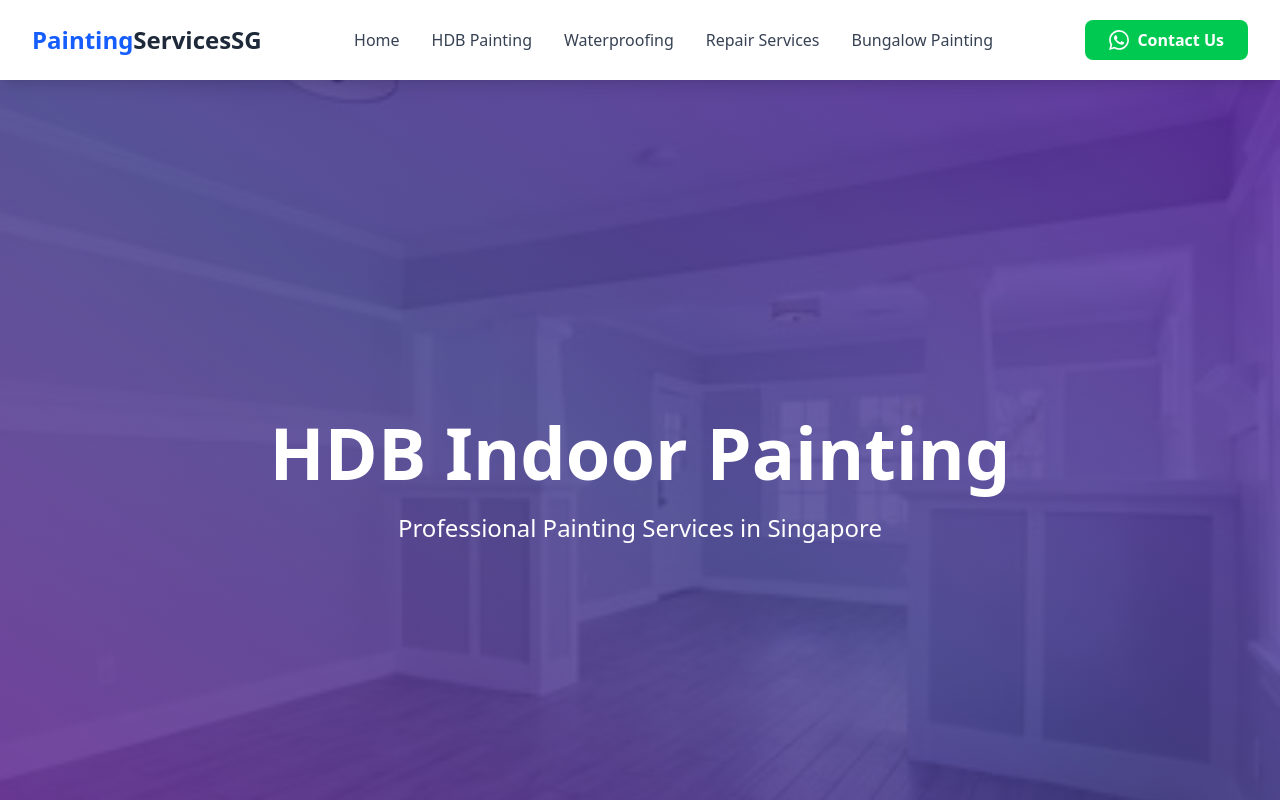
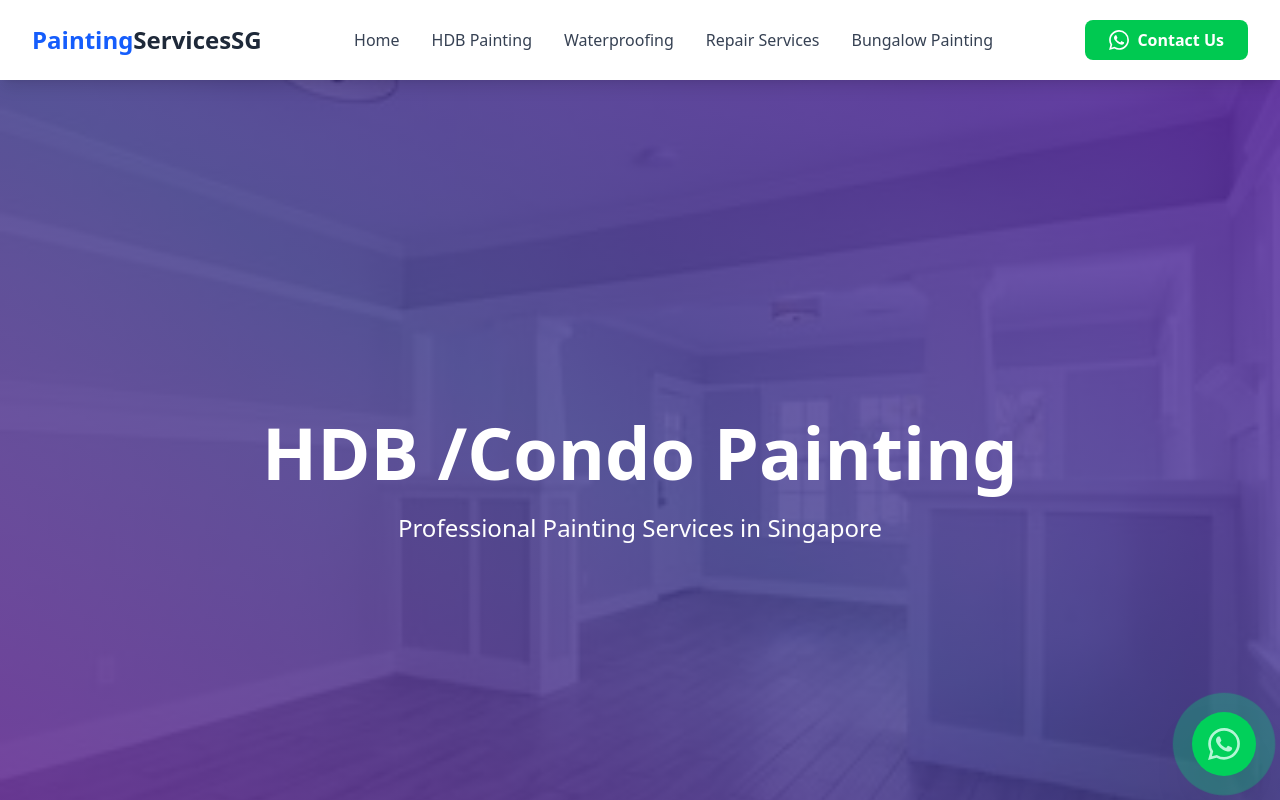
Before and after one commit to Jonymoin/paintingservice, a React (Vite) app: page /hdb-indoor-painting in a window 1280 px wide. Shown: the top 800 px of the page. Built offline with nearby package versions, Linux system fonts and the light colour scheme.

Commit message:
Initial commit

```diff
--- a/src/App.jsx
+++ b/src/App.jsx
@@ -5,12 +5,14 @@
 import WaterproofingService from './WaterproofingService';
 import RepairServices from './RepairServices';
 import BungalowPainting from './BungalowPainting';
+import ScrollToTop from './ScrollToTop';
 
 function App() {
   const [mobileMenuOpen, setMobileMenuOpen] = useState(false);
 
   return (
     <Router>
+      <ScrollToTop />
       <div className="min-h-screen">
         {/* Navigation Bar */}
         <nav className="bg-white shadow-lg fixed w-full top-0 z-50">
@@ -153,6 +155,29 @@
           </Routes>
         </div>
 
+        {/* Floating WhatsApp Button */}
+        <a
+          href="https://wa.me/6581713404"
+          target="_blank"
+          rel="noopener noreferrer"
+          className="fixed bottom-6 right-6 bg-green-500 text-white p-4 rounded-full shadow-2xl hover:bg-green-600 transition-all duration-300 hover:scale-110 z-50 group"
+          aria-label="Contact us on WhatsApp"
+        >
+          <svg
+            className="w-8 h-8"
+            fill="currentColor"
+            viewBox="0 0 24 24"
+          >
+            <path d="M17.472 14.382c-.297-.149-1.758-.867-2.03-.967-.273-.099-.471-.148-.67.15-.197.297-.767.966-.94 1.164-.173.199-.347.223-.644.075-.297-.15-1.255-.463-2.39-1.475-.883-.788-1.48-1.761-1.653-2.059-.173-.297-.018-.458.13-.606.134-.133.298-.347.446-.52.149-.174.198-.298.298-.497.099-.198.05-.371-.025-.52-.075-.149-.669-1.612-.916-2.207-.242-.579-.487-.5-.669-.51-.173-.008-.371-.01-.57-.01-.198 0-.52.074-.792.372-.272.297-1.04 1.016-1.04 2.479 0 1.462 1.065 2.875 1.213 3.074.149.198 2.096 3.2 5.077 4.487.709.306 1.262.489 1.694.625.712.227 1.36.195 1.871.118.571-.085 1.758-.719 2.006-1.413.248-.694.248-1.289.173-1.413-.074-.124-.272-.198-.57-.347m-5.421 7.403h-.004a9.87 9.87 0 01-5.031-1.378l-.361-.214-3.741.982.998-3.648-.235-.374a9.86 9.86 0 01-1.51-5.26c.001-5.45 4.436-9.884 9.888-9.884 2.64 0 5.122 1.03 6.988 2.898a9.825 9.825 0 012.893 6.994c-.003 5.45-4.437 9.884-9.885 9.884m8.413-18.297A11.815 11.815 0 0012.05 0C5.495 0 .16 5.335.157 11.892c0 2.096.547 4.142 1.588 5.945L.057 24l6.305-1.654a11.882 11.882 0 005.683 1.448h.005c6.554 0 11.89-5.335 11.893-11.893a11.821 11.821 0 00-3.48-8.413Z"/>
+          </svg>
+          {/* Tooltip */}
+          <span className="absolute right-full mr-3 top-1/2 -translate-y-1/2 bg-gray-900 text-white px-3 py-2 rounded-lg text-sm font-medium whitespace-nowrap opacity-0 group-hover:opacity-100 transition-opacity duration-300 pointer-events-none">
+            Chat with us on WhatsApp
+          </span>
+          {/* Pulse Animation */}
+          <span className="absolute inset-0 rounded-full bg-green-400 animate-ping opacity-75"></span>
+        </a>
+
         {/* Footer */}
         <footer className="bg-gray-900 text-white py-12">
           <div className="max-w-6xl mx-auto px-4">
@@ -215,6 +240,15 @@
               {/* Contact Info */}
               <div>
                 <h4 className="text-lg font-bold mb-4">Contact Us</h4>
+                <h3 className="text-2xl font-bold mb-4 bg-gradient-to-r from-blue-400 via-purple-400 to-pink-400 bg-clip-text text-transparent">
+            Painting Service SG
+          </h3>
+          <h3 className="text-2xl font-bold mb-4 bg-gradient-to-r from-blue-400 via-purple-400 to-pink-400 bg-clip-text text-transparent">
+            RAVEVA PTE LTD
+          </h3>
+          <p className="mb-4">
+            511 Guillemard road <br />#02-14 Grand Link Square <br />Singapore 399849
+          </p>
                 <ul className="space-y-2 text-gray-400">
                   <li className="flex items-start">
                     <svg className="w-5 h-5 mr-2 mt-1" fill="none" stroke="currentColor" viewBox="0 0 24 24">
--- a/src/HDBIndoorPainting.jsx
+++ b/src/HDBIndoorPainting.jsx
@@ -15,7 +15,7 @@
         <div className="relative z-10 flex items-center justify-center h-full">
           <div className="text-center px-4">
             <h1 className="text-5xl md:text-7xl font-bold text-white mb-6">
-              HDB Indoor Painting
+              HDB /Condo Painting
             </h1>
             <p className="text-xl md:text-2xl text-white max-w-3xl mx-auto">
               Professional Painting Services in Singapore
--- a/src/HomePage.jsx
+++ b/src/HomePage.jsx
@@ -19,7 +19,7 @@
               Painting Services SG
             </h1>
             <p className="text-2xl md:text-3xl text-gray-200 mb-4">
-              Professional Painting & Waterproofing Solutions
+              Professional Painting & Waterproofing Solutions & Pu / Epoxy grounding injection
             </p>
             <p className="text-xl md:text-2xl text-gray-300 mb-8">
               Trusted Service Provider in Singapore
@@ -103,7 +103,7 @@
                 />
                 <div className="absolute inset-0 bg-gradient-to-t from-blue-900/80 to-transparent"></div>
                 <div className="absolute bottom-0 left-0 right-0 p-6 text-white">
-                  <h3 className="text-2xl font-bold mb-2">HDB Indoor Painting</h3>
+                  <h3 className="text-2xl font-bold mb-2">HDB / Condo Painting</h3>
                   <p className="text-blue-100">Professional painting for HDB flats</p>
                 </div>
               </div>
--- /dev/null
+++ b/src/ScrollToTop.jsx
@@ -0,0 +1,14 @@
+import { useEffect } from 'react';
+import { useLocation } from 'react-router-dom';
+
+function ScrollToTop() {
+  const { pathname } = useLocation();
+
+  useEffect(() => {
+    window.scrollTo(0, 0);
+  }, [pathname]);
+
+  return null;
+}
+
+export default ScrollToTop;
```
